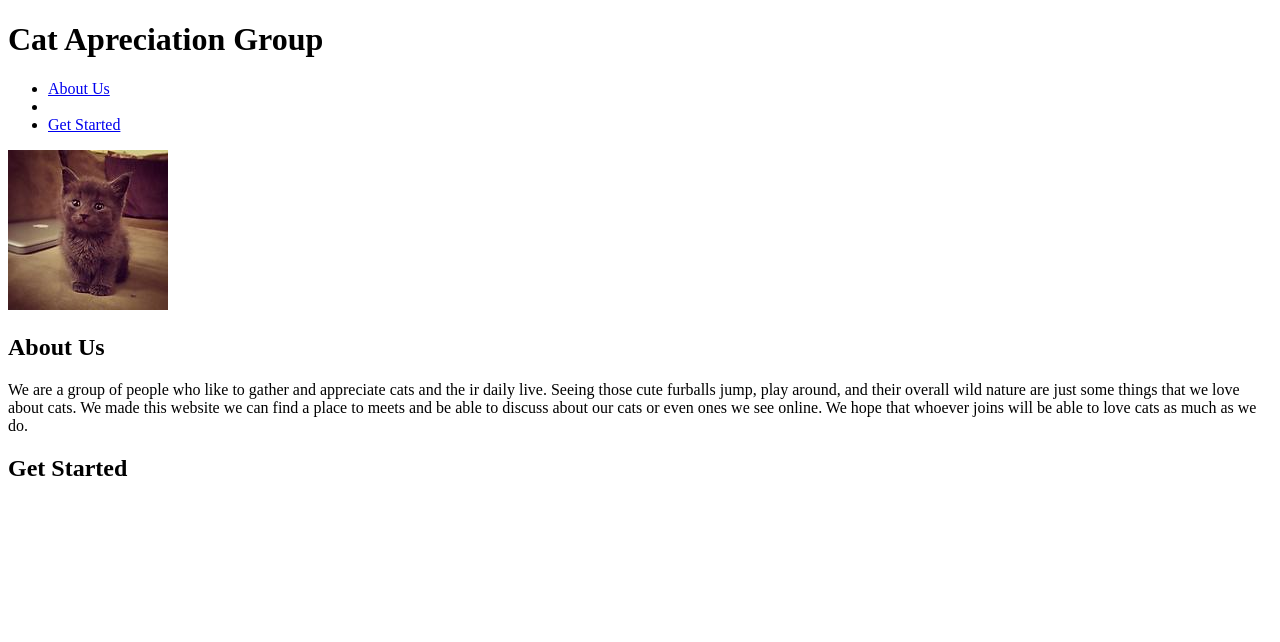
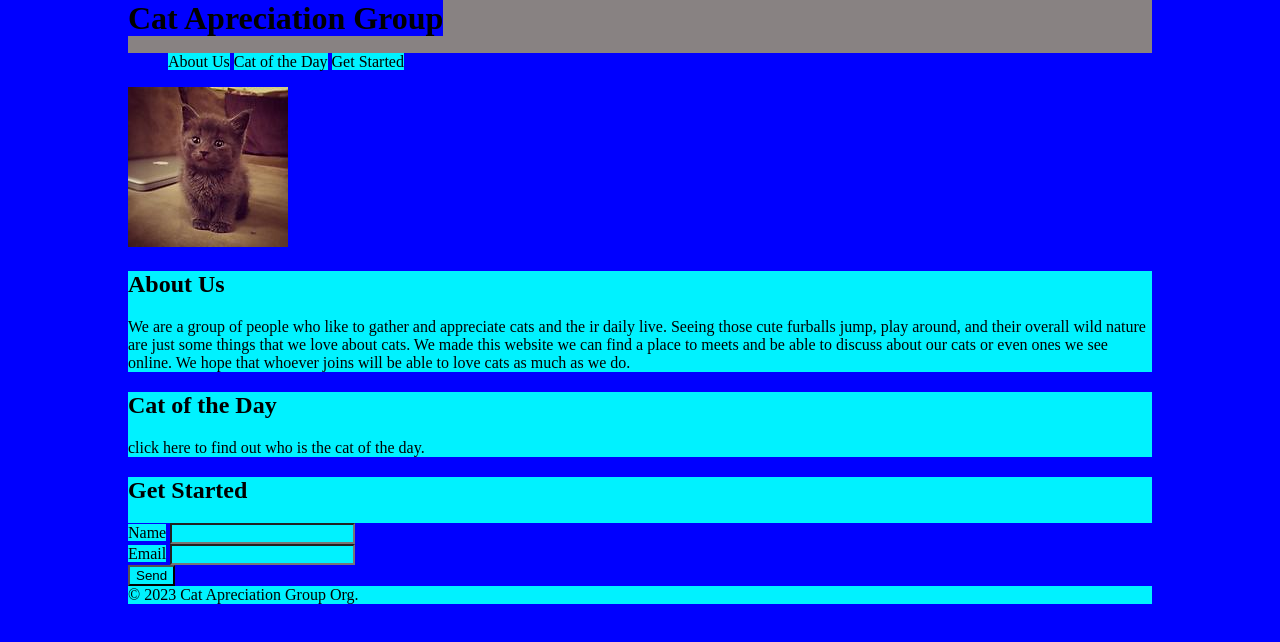
Before and after one commit to cpichac/week-1-activity-22, a plain HTML site: page index.html in a window 1280 px wide. Drawn offline with Linux system fonts and the light colour scheme.

Commit message:
updated file

```diff
--- a/assets/css/style.css
+++ b/assets/css/style.css
@@ -1,3 +1,37 @@
-* {
+*  {
+    background-color: blue;
+    color: black;
+}
 
+header {
+    background-color: rgb(136, 130, 130);
 }
+header h1 {
+    display: inline;
+}
+
+image {
+    display: block;
+    margin: 0 auto;
+}
+
+section, h2, p, a, label, input, button, footer {
+    background-color: rgb(0, 242, 255);
+}
+
+body {
+    margin: 0 auto;
+    width: 80%;
+}
+
+a {
+    text-decoration: none;
+}
+
+ul {
+    list-style: none;
+}
+
+nav ul li {
+    display: inline;
+}
--- a/index.html
+++ b/index.html
@@ -9,11 +9,13 @@
 <body>
     <header>
         <h1>Cat Apreciation Group</h1>
-        <ul>
-            <li><a href="#About-Us">About Us</a></li>
-            <li><a href=""></a></li>
-            <li><a href="#Get-Started">Get Started</a></li>
-        </ul>
+        <nav>
+            <ul>
+                <li><a href="#About-Us">About Us</a></li>
+                <li><a href="#catoftheday">Cat of the Day</a></li>
+                <li><a href="#Get-Started">Get Started</a></li>
+            </ul>
+        </nav>
     </header>
 
     <div>
@@ -21,22 +23,34 @@
     </div>
 
     <main>
-        <section>
+        <section id="section-1">
             <h2 class="About-Us">About Us</h2>
             <p>We are a group of people who like to gather and appreciate cats and the ir daily live. Seeing those cute furballs jump, play around, and their overall wild nature are just some things that we love about cats. We made this website we can find a place to meets and be able to discuss about our cats or even ones we see online. We hope that whoever joins will be able to love cats as much as we do.</p>
         </section>
 
-        <section>
-            <h2></h2>
+        <section id="section-2">
+            <h2 class="catoftheday">Cat of the Day</h2>
+            <p>click <a href="">here</a> to find out who is the cat of the day.</p>
         </section>
 
-        <section>
+        <section id="section-3">
             <h2 class="Get-Started">Get Started</h2>
+            <div>
+                <label for="name">Name</label>
+                <input type="text" name="Name" id="Name">
+            </div>
+            <div>
+                <label for="email">Email</label>
+                <input type="email" name="email" id="email">
+            </div>
+            <div>
+                <button>Send</button>
+            </div>
         </section>
     </main>
 
     <footer>
-
+        &copy; 2023 Cat Apreciation Group Org.
     </footer>
 </body>
 </html>
```
